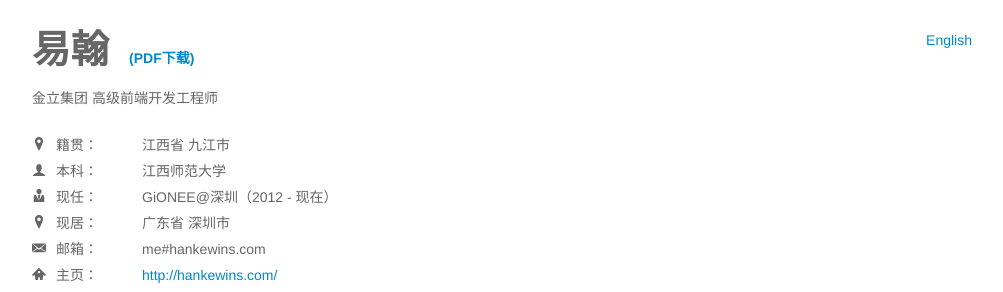
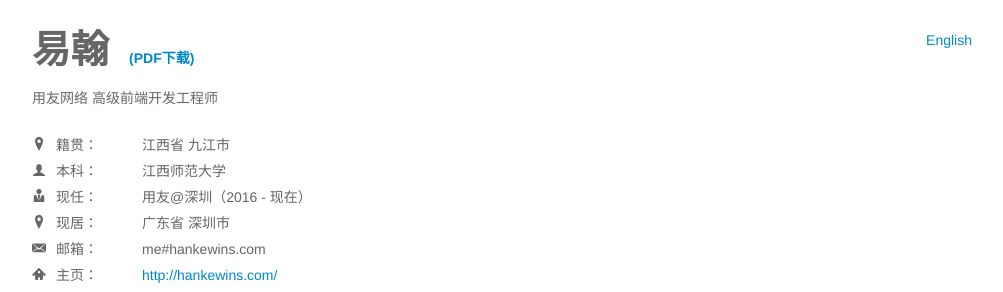
Before and after one commit to bh-lay/hankewins.github.io, a Jekyll site: the page profile/index.html, which Jekyll copies as it is, in a window 1280 px wide. Shown: the top 292 px of the page, without its empty margins (138-1141 px from the left). Built offline with Jekyll 4.4.1, drawn with Linux system fonts in a browser that asks for light colours.

Commit message:
更新信息

```diff
--- a/profile/index.html
+++ b/profile/index.html
@@ -26,11 +26,11 @@
 	<h1>易翰<a href="./files/2017-易翰-前端开发工程师.pdf" style="font-size:14px; margin-left: 20px;">(PDF下载)</a></h1>
 	<a href="index-en.html" class="top-fix">English</a>
 	<div class="row">
-		<p class="span8">金立集团 高级前端开发工程师</p>
+		<p class="span8">用友网络 高级前端开发工程师</p>
 		<dl class="span8 profile-list dl-horizontal">
 			<dt><i aria-hidden="true" class="icon-location"></i>籍贯：</dt><dd>江西省 九江市</dd>
 			<dt><i aria-hidden="true" class="icon-user-2"></i>本科：</dt><dd>江西师范大学</dd>
-			<dt><i aria-hidden="true" class="icon-user"></i>现任：</dt><dd>GiONEE@深圳（2012 - 现在）</dd>
+			<dt><i aria-hidden="true" class="icon-user"></i>现任：</dt><dd>用友@深圳（2016 - 现在）</dd>
 			<dt><i aria-hidden="true" class="icon-location"></i>现居：</dt><dd>广东省 深圳市</dd>
 			<dt><i aria-hidden="true" class="icon-mail"></i>邮箱：</dt><dd>me#hankewins.com</dd>
 			<dt><i class="icon-home"></i>主页：</dt><dd><a href="http://yuguo.us/" title="Hankewins的主页">http://hankewins.com/</a></dd>
```
